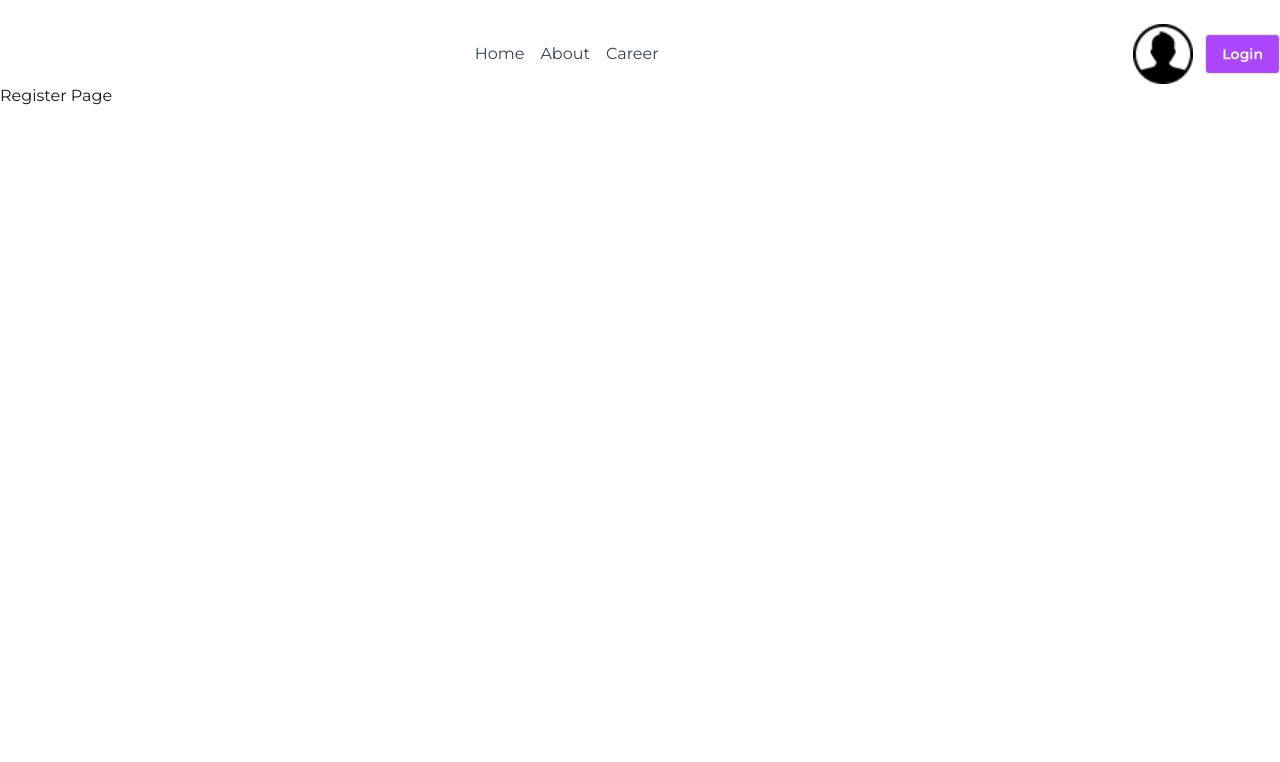
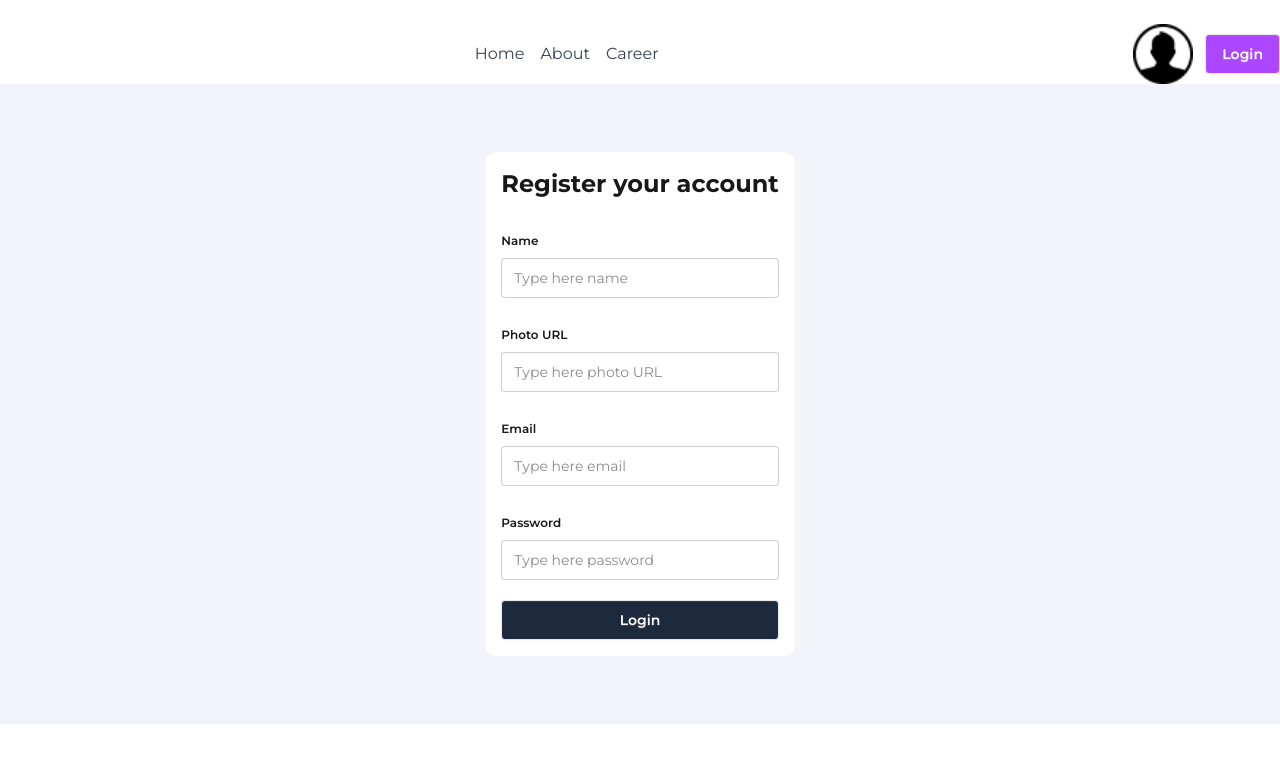
Before and after one commit to Joybarua33/dragon-news-nextjs, a Next.js app: page /register in a window 1280 px wide. Shown: the top 762 px of the page. Built offline with nearby package versions, Linux system fonts and the light colour scheme.

Commit message:
register and login page create

```diff
--- a/package.json
+++ b/package.json
@@ -14,6 +14,7 @@
     "react": "19.3.0",
     "react-dom": "19.3.0",
     "react-fast-marquee": "^1.6.5",
+    "react-hook-form": "^7.92.0",
     "react-icons": "^5.7.0"
   },
   "devDependencies": {
--- a/src/app/(auth)/login/page.jsx
+++ b/src/app/(auth)/login/page.jsx
@@ -1,11 +1,38 @@
-
+"use client"
+import Link from "next/link";
+import { useForm } from "react-hook-form";
 
 const LoginPage = () => {
-    return (
-        <div>
-            <h2>Login page</h2>
-        </div>
-    );
+
+    const {register, handleSubmit, watch, formState: {errors}} = useForm();
+
+    const handleLoginFunc = (data) => {
+        console.log(data, "data");
+    }
+
+    console.log(watch("email"));
+
+  return (
+    <div className="container mx-auto min-h-[80vh] flex justify-center items-center bg-slate-100">
+      <div className="p-4 rounded-xl  bg-white">
+        <h2 className="text-2xl font-bold mb-6">Login your account</h2>
+        <form className="space-y-4" onSubmit={handleSubmit(handleLoginFunc)}>
+          <fieldset className="fieldset">
+            <legend className="fieldset-legend">Email</legend>
+            <input type="email" className="input" {...register("email", {required: "Email is required"})} placeholder="Type here email" />
+            {errors.email && <p>{errors.email.message}</p>}
+          </fieldset>
+          <fieldset className="fieldset">
+            <legend className="fieldset-legend">Password</legend>
+            <input type="password" className="input" {...register("password", {required : "Password is required"})} placeholder="Type here password" />
+            {errors.password && <p>{errors.password.message}</p>}
+          </fieldset>
+          <button className="btn w-full bg-slate-800 text-white">Login</button>
+        </form>
+        <p className="mt-4">Don't have an account ? <Link href={"/register"} className="underline text-blue-500">Register</Link> </p>
+      </div>
+    </div>
+  );
 };
 
 export default LoginPage;
--- a/src/app/(auth)/register/page.jsx
+++ b/src/app/(auth)/register/page.jsx
@@ -1,10 +1,46 @@
+"use client"
+import { useForm } from "react-hook-form";
 
 const RegisterPage = () => {
-    return (
-        <div>
-            <h2>Register Page</h2>
-        </div>
-    );
+
+    const {register, handleSubmit, watch, formState: {errors}} = useForm();
+
+    const handleRegisterFunc = (data) => {
+        console.log(data, "data");
+        const {name, photo, email, password} = data;
+        console.log(name, photo);
+    }
+
+  return (
+    <div className="container mx-auto min-h-[80vh] flex justify-center items-center bg-slate-100">
+      <div className="p-4 rounded-xl  bg-white">
+        <h2 className="text-2xl font-bold mb-6">Register your account</h2>
+        <form className="space-y-4" onSubmit={handleSubmit(handleRegisterFunc)}>
+          <fieldset className="fieldset">
+            <legend className="fieldset-legend">Name</legend>
+            <input type="text" className="input" {...register("name", {required: "Name is required"})} placeholder="Type here name" />
+            {errors.name && <p>{errors.name.message}</p>}
+          </fieldset>
+          <fieldset className="fieldset">
+            <legend className="fieldset-legend">Photo URL</legend>
+            <input type="text" className="input" {...register("photo", {required : "Photo URL field is required"})} placeholder="Type here photo URL" />
+            {errors.photo && <p>{errors.photo.message}</p>}
+          </fieldset>
+          <fieldset className="fieldset">
+            <legend className="fieldset-legend">Email</legend>
+            <input type="email" className="input" {...register("email", {required: "Email is required"})} placeholder="Type here email" />
+            {errors.email && <p>{errors.email.message}</p>}
+          </fieldset>
+          <fieldset className="fieldset">
+            <legend className="fieldset-legend">Password</legend>
+            <input type="password" className="input" {...register("password", {required : "Password is required"})} placeholder="Type here password" />
+            {errors.password && <p>{errors.password.message}</p>}
+          </fieldset>
+          <button className="btn w-full bg-slate-800 text-white">Login</button>
+        </form>
+      </div>
+    </div>
+  );
 };
 
 export default RegisterPage;
--- a/src/app/(main)/about/page.jsx
+++ b/src/app/(main)/about/page.jsx
@@ -1,4 +1,8 @@
-import React from 'react';
+
+export const metadata = {
+  title: "Dragon News - about us",
+};
+
 
 const AboutPage = () => {
     return (
--- a/src/app/(main)/career/page.jsx
+++ b/src/app/(main)/career/page.jsx
@@ -1,4 +1,6 @@
-import React from 'react';
+export const metadata = {
+  title: "Dragon News - career",
+};
 
 const CareerPage = () => {
     return (
--- a/src/app/(main)/category/[id]/page.jsx
+++ b/src/app/(main)/category/[id]/page.jsx
@@ -1,20 +1,9 @@
 import LeftSidebar from "@/components/homepage/news/LeftSidebar";
 import NewsCard from "@/components/homepage/news/NewsCard";
 import RightSidebar from "@/components/homepage/news/RightSidebar";
+import { getCategories, getNewsByCategoryId } from "@/lib/data";
 import React from "react";
 
-const getCategories = async () =>{
-  const res = await fetch("https://openapi.programming-hero.com/api/news/categories");
-  const data = await res.json();
-  return data.data;
-}
-
-
-const getNewsByCategoryId = async(category_id) =>{
-  const res = await fetch(`https://openapi.programming-hero.com/api/news/category/${category_id}`);
-  const data = await res.json();
-  return data.data;
-}
 
 const NewsCategoryPage = async ({ params }) => {
   const { id } = await params;
--- a/src/app/(main)/news/[id]/page.jsx
+++ b/src/app/(main)/news/[id]/page.jsx
@@ -3,6 +3,7 @@ import Image from "next/image";
 import Link from "next/link";
 import { CiBookmark, CiShare2, CiStar } from "react-icons/ci";
 import { FaArrowRight, FaEye } from "react-icons/fa";
+
 
 const NesDetailsPage = async ({ params }) => {
   const { id } = await params;
--- a/src/app/layout.js
+++ b/src/app/layout.js
@@ -13,8 +13,8 @@ export const montserrat = Montserrat({
 })
 
 export const metadata = {
-  title: "Create Next App",
-  description: "Generated by create next app",
+  title: "Dragon News",
+  description: "Best news portal in Bangladesh",
 };
 
 export default function RootLayout({ children }) {
--- a/src/lib/data.js
+++ b/src/lib/data.js
@@ -1,3 +1,17 @@
+export const getCategories = async () =>{
+  const res = await fetch("https://openapi.programming-hero.com/api/news/categories");
+  const data = await res.json();
+  return data.data;
+}
+
+
+export const getNewsByCategoryId = async(category_id) =>{
+  const res = await fetch(`https://openapi.programming-hero.com/api/news/category/${category_id}`);
+  const data = await res.json();
+  return data.data;
+}
+
+
 export async function getNewsDetailsById (news_id){
     const res = await fetch(`https://openapi.programming-hero.com/api/news/${news_id}`);
     const data = await res.json();
```
Also changed, not shown: 1 other file (tests, documents, lock files or other folders).
